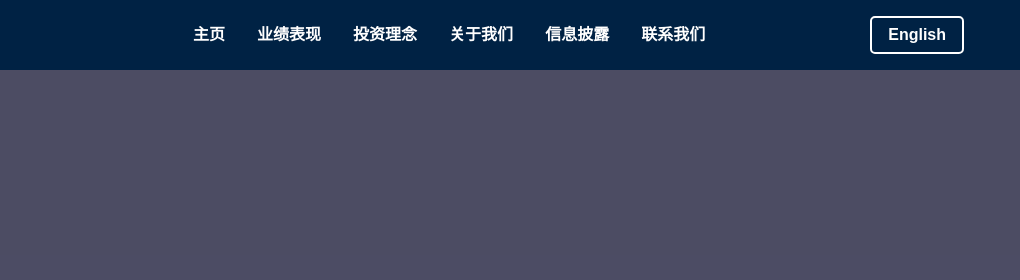
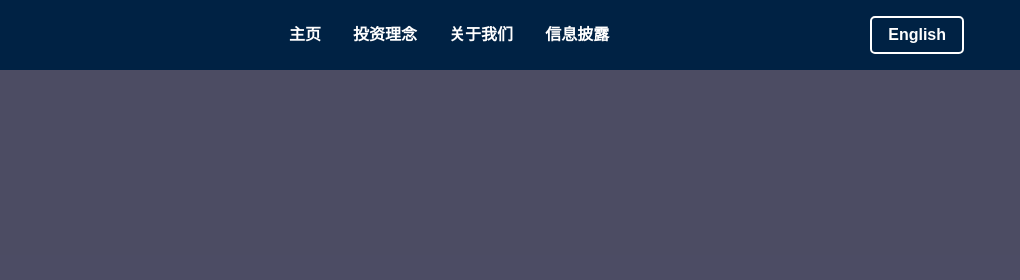
Before and after one commit to boundless-tranquility/website, a plain HTML site: page index-zh.html in a window 1280 px wide. Shown: the top 280 px of the page, 260-1280 px from the left. Drawn offline with Linux system fonts and the light colour scheme.

Commit message:
Update site to contain minimal information

```diff
--- a/index-zh.html
+++ b/index-zh.html
@@ -34,11 +34,11 @@
             </div>
             <ul class="nav-links" id="nav-links">
                 <li><a href="#home">主页</a></li>
-                <li><a href="#performance">业绩表现</a></li>
+                <!-- <li><a href="#performance">业绩表现</a></li> -->
                 <li><a href="#philosophy">投资理念</a></li>
                 <li><a href="#about">关于我们</a></li>
                 <li><a href="#disclosure">信息披露</a></li>
-                <li><a href="#contact">联系我们</a></li>
+                <!-- <li><a href="#contact">联系我们</a></li> -->
             </ul>
             <button id="language-toggle">English</button>
         </div>
@@ -146,11 +146,11 @@
     </section>
 
     <!-- Contact Section -->
+    <!--
     <section id="contact" class="section contact">
         <div class="container">
             <h2>联系我们</h2>
             <form action="https://formsubmit.co/info@boundlesstranquility.com" method="POST">
-                <!-- Replace 'your-email' with your actual email address -->
                 <label for="name">姓名：</label>
                 <input type="text" id="name" name="name" required>
 
@@ -160,14 +160,13 @@
                 <label for="message">信息：</label>
                 <textarea id="message" name="message" required></textarea>
 
-                <!-- Add a hidden input field for formsubmit.co to redirect users after submission -->
                 <input type="hidden" name="_next" value="https://www.boundlesstranquility.com/thank-you.html">
 
                 <button type="submit">发送消息</button>
             </form>
             <p>您也可以直接联系我们: <a href="mailto:info@boundlesstranquility.com">info@boundlesstranquility.com</a></p>
         </div>
-    </section>
+    </section> -->
 
     <!-- Footer -->
     <footer>
```
Also changed, not shown: index.html (+6 -6 lines).
